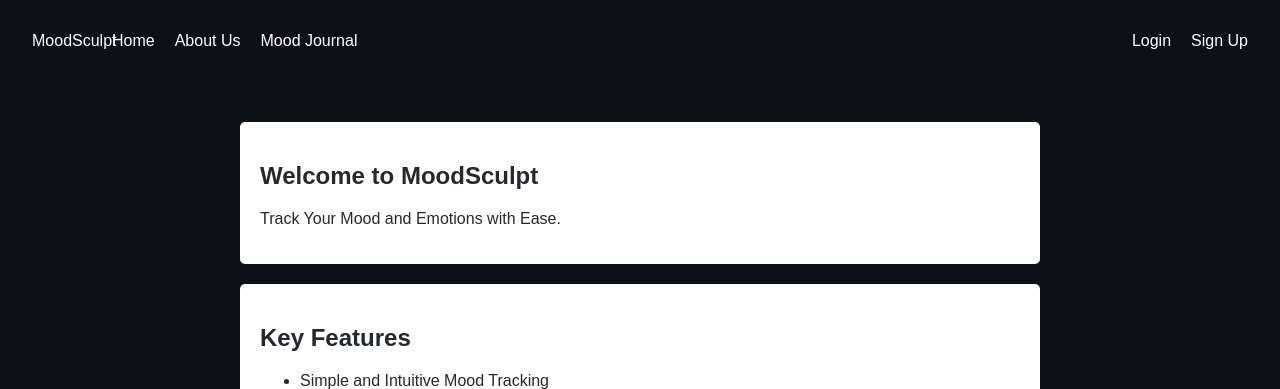
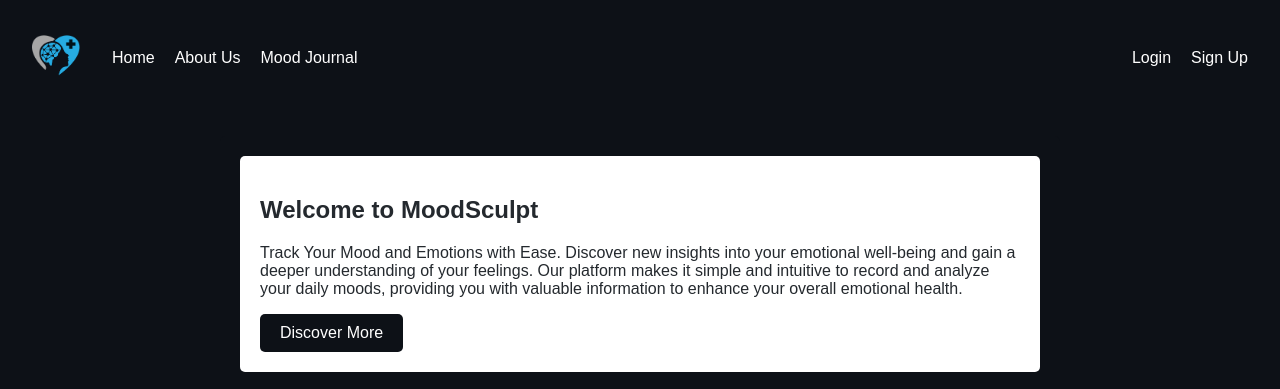
Before and after one commit to ChahirSaid/MoodSculpt, a Flask app: page / in a window 1280 px wide. Shown: the top 389 px of the page. Run offline with Flask 3, Linux system fonts and the light colour scheme.

Commit message:
update index.html + index.css

```diff
--- a/templates/index.html
+++ b/templates/index.html
@@ -10,7 +10,7 @@
         <HEADER>
             <NAV>
                 <DIV class="logo">
-                    <SPAN>MoodSculpt</SPAN>
+                    <IMG src="{{ url_for('static', filename='images/Mood.png') }}" alt="MoodSculpt Logo">
                 </DIV>
                 <UL class="left-links">
                     <LI><A href="/">Home</A></LI>
@@ -29,9 +29,18 @@
         </HEADER>
         <MAIN>
             <SECTION class="hero">
-                <H1>Welcome to MoodSculpt</H1>
-                <P>Track Your Mood and Emotions with Ease.</P>
+                <DIV class="hero-content">
+                    <H1>Welcome to MoodSculpt</H1>
+                    <P>Track Your Mood and Emotions with Ease. Discover new insights into your emotional well-being
+                       and gain a deeper understanding of your feelings. Our platform makes it simple and intuitive to record and analyze your daily moods,
+                       providing you with valuable information to enhance your overall emotional health.
+                    </P>
+                    <A href="#features" class="btn">Discover More</a>
+                </DIV>
             </SECTION>
+            <DIV class="hero-image">
+                <IMG src="{{ url_for('static', filename='images/hero_image.png') }}" alt="heroimage">
+            </DIV>
             <SECTION class="features">
                 <H2> Key Features</H2>
                 <UL>
```
